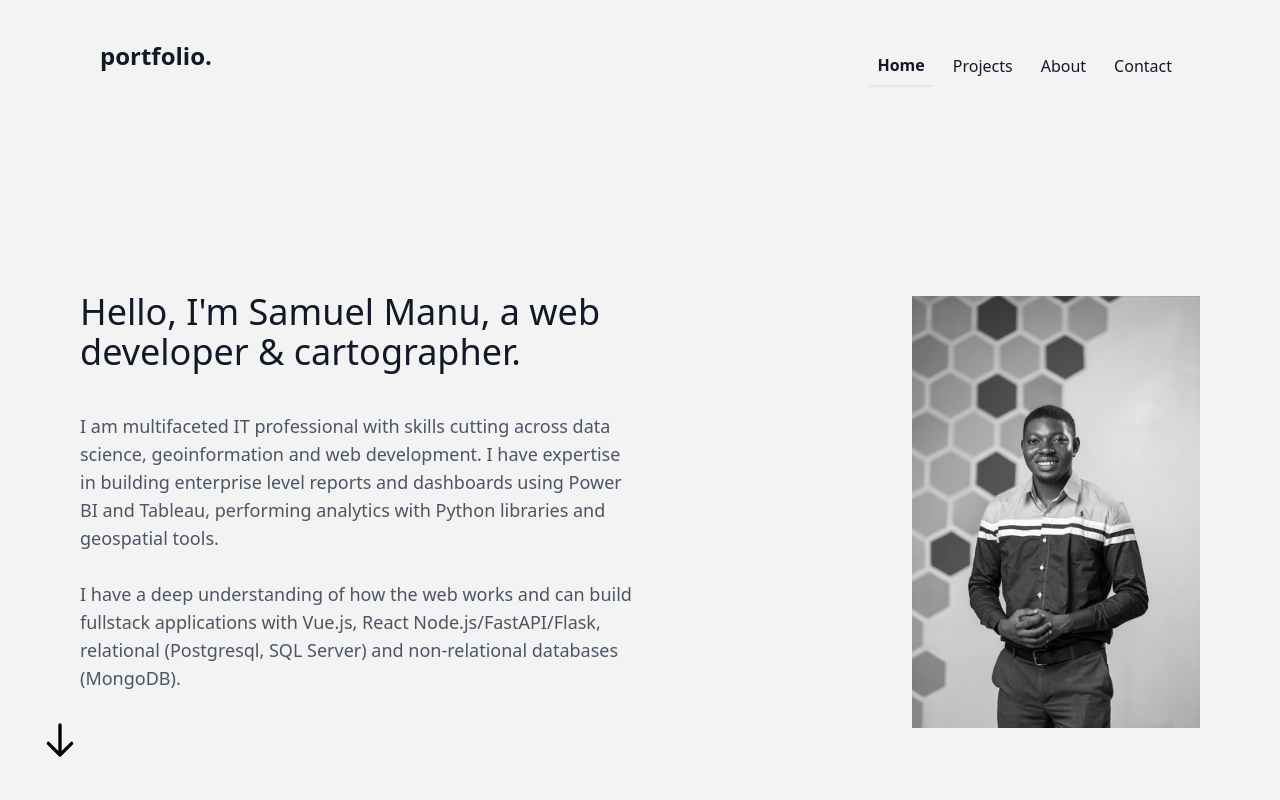
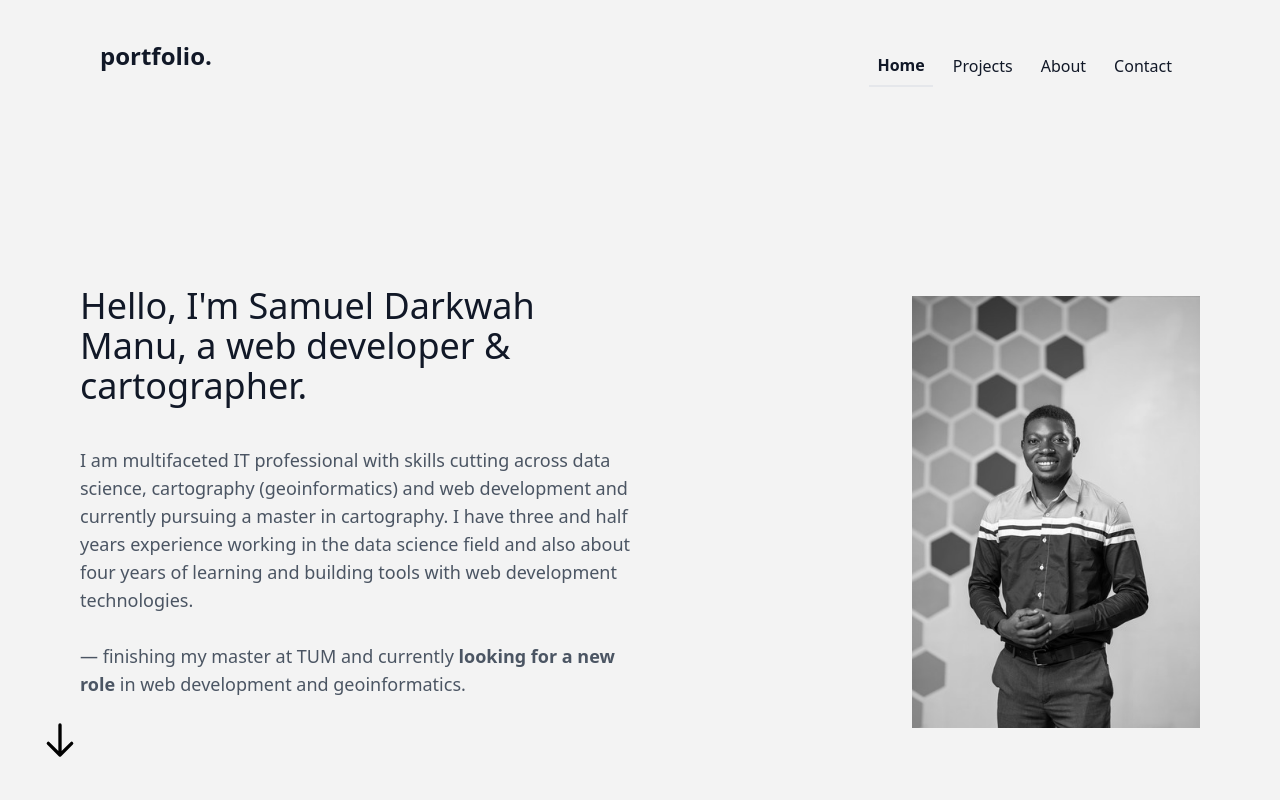
Before and after one commit to sammyhawkrad/portfolio, a React (Vite) app: page / in a window 1280 px wide. Shown: the top 800 px of the page. Built offline with nearby package versions, Linux system fonts and the light colour scheme.

Commit message:
Update project images and descriptions in data.json

```diff
--- a/src/assets/projects.json
+++ b/src/assets/data.json
@@ -1,4 +1,14 @@
 {
+  "name": "Samuel Darkwah Manu",
+  "role": "web developer & cartographer",
+  "intro": "I am multifaceted IT professional with skills cutting across data science, cartography (geoinformatics) and web development and currently pursuing a master in cartography. I have three and half years experience working in the data science field and also about four years of learning and building tools with web development technologies. \n \n &mdash; finishing my master at TUM and currently <strong>looking for a new role</strong> in web development and geoinformatics.",
+  "about": "I am multifaceted IT professional with skills cutting across data science, cartography (geoinformatics) and web development. I have expertise in building enterprise level reports and dashboards using Power BI and Tableau, performing analytics with Python libraries and geospatial tools.\n \nI have a deep understanding of how the web works and can build fullstack applications with Vue.js, React Node.js/FastAPI/Flask, relational (Postgresql, SQL Server) and non-relational databases (MongoDB).",
+  "contact": {
+    "email": "manusam14@yahoo.com",
+    "linkedin": "https://www.linkedin.com/in/sammyhawkrad/",
+    "github": "https://github.com/sammyhawkrad",
+    "twitter": "https://twitter.com/sammyhawkrad"
+    },
   "projects": [
     {
       "name": "Osmose Statistics",
--- a/src/components/Footer.jsx
+++ b/src/components/Footer.jsx
@@ -1,17 +1,20 @@
+import data from "../assets/data.json";
+
 export default function Footer() {
     //current year
     const year = new Date().getFullYear();
+    const { name, contact } = data;
 
     return (
         <>
         <footer id="footer" className="flex flex-col-reverse md:flex-row items-center justify-between md:p-5 mt-20 gap-2">
-            <p className="text-blue-600 text-md">&copy; Samuel Darkwah Manu &mdash; {year}
-                <span className="text-xs text-gray-400"> <br />design inspiration: Feyza Okumus CC BY 4.0</span>
+            <p className="text-blue-600 text-md">&copy; {name} &mdash; {year}
+                <span className="text-xs text-gray-400"> <br />{`design inspiration: Feyza Okumus CC BY 4.0 ${name==='Samuel Darkwah Manu'? '': ' | developed by: Samuel Darkwah Manu'}`}</span>
             </p>
             <div className="flex justify-end gap-2 md:gap-5">
-                <a target="_blank" rel="noopener noreferrer" href="https://github.com/sammyhawkrad">Github</a>
-                <a target="_blank" rel="noopener noreferrer" href="https://linkedin.com/in/sammyhawkrad">LinkedIn</a>
-                <a target="_blank" rel="noopener noreferrer" href="https://x.com/sammyhawkrad">Twitter</a>
+                <a target="_blank" rel="noopener noreferrer" href={contact.github}>Github</a>
+                <a target="_blank" rel="noopener noreferrer" href={contact.linkedin}>LinkedIn</a>
+                <a target="_blank" rel="noopener noreferrer" href={contact.linkedin}>Twitter</a>
             </div>
         </footer>
         </>
--- a/src/components/Hero.jsx
+++ b/src/components/Hero.jsx
@@ -1,19 +1,14 @@
-export default function Hero() {
+import PropTypes from 'prop-types';
+
+export default function Hero({info}) {
+  const intro = info.intro.replace(/\n/g, '<br>');
+
   return (
     <>
       <section id="hero" className="flex flex-col md:flex-row items-center md:justify-between lg:h-screen mb-10">
         <div className="md:w-2/4 mb-10">
-        <h2 className="text-4xl font-medium">Hello, I&apos;m Samuel Manu, a web developer &amp; cartographer.</h2>
-        <p className="text-gray-600 dark:text-gray-400 text-lg pt-10">I am multifaceted IT professional with skills cutting
-        across data science, geoinformation and web development.
-        I have expertise in building enterprise level reports and
-        dashboards using Power BI and Tableau, performing analytics
-        with Python libraries and geospatial tools.
-        <br />
-        <br />
-        I have a deep understanding of how the web works and can build fullstack applications
-        with Vue.js, React Node.js/FastAPI/Flask, relational (Postgresql, SQL Server)
-        and non-relational databases (MongoDB).</p>
+        <h2 className="text-4xl font-medium">{`Hello, I'm ${info.name}, a ${info.role}.`}</h2>
+        <p className="text-gray-600 dark:text-gray-400 text-lg pt-10" dangerouslySetInnerHTML={{ __html: intro }}></p>
         </div>
         <div><img src="src/assets/sam.jpg" alt="Picture of Samuel"  className="grayscale hover:grayscale-0 w-72"/></div>
         <a href="#featured-projects" className="absolute bottom-10 left-10 hidden lg:block">
@@ -36,3 +31,7 @@ export default function Hero() {
     </>
   );
 }
+
+Hero.propTypes = {
+  info: PropTypes.object.isRequired,
+};
--- a/src/views/ErrorPage.jsx
+++ b/src/views/ErrorPage.jsx
@@ -2,9 +2,9 @@ export default function ErrorPage() {
     return (
         <main>
             <section className="text-center">
-                <h1 className="text-6xl font-bold mt-5">404</h1>
-                <h2 className="text-2xl font-medium mt-5">WoW, an expected error occurred.</h2>
-                <p className="text-lg mt-5">You visited page that doesn&apos;t exist</p>
+                <h1 className="text-6xl font-bold mt-5">4️⃣😲4️⃣</h1>
+                <h2 className="text-2xl font-medium mt-5">...interesting 🤔, an expected error has occurred.</h2>
+                <p className="text-lg mt-5">You visited a page that doesn&apos;t exist</p>
             </section>
         </main>
     );
--- a/src/views/Home.jsx
+++ b/src/views/Home.jsx
@@ -2,18 +2,18 @@ import { useState } from 'react';
 import { Link } from 'react-router-dom';
 import Hero from '../components/Hero';
 import Project from '../components/Project';
-import data from '../assets/projects.json';
+import data from '../assets/data.json';
 
 
 export default function Home() {
-    const [projects] = useState(data.projects);
-    const featuredProjects = projects.filter(
+    const [info] = useState(data);
+    const featuredProjects = info.projects.filter(
         (project) => project.featured === "true",
     );
 
     return (
     <main>
-        <Hero />
+        <Hero info={info} />
         <section id="featured-projects">
           <h2 className="text-2xl font-medium mt-5">Featured projects</h2>
           {featuredProjects.map((project, index) => (
--- a/src/views/Projects.jsx
+++ b/src/views/Projects.jsx
@@ -1,5 +1,5 @@
 import { useState } from "react";
-import data from "../assets/projects.json";
+import data from "../assets/data.json";
 import Project from "../components/Project";
 import FilterButton from "../components/FilterButton";
 
```
